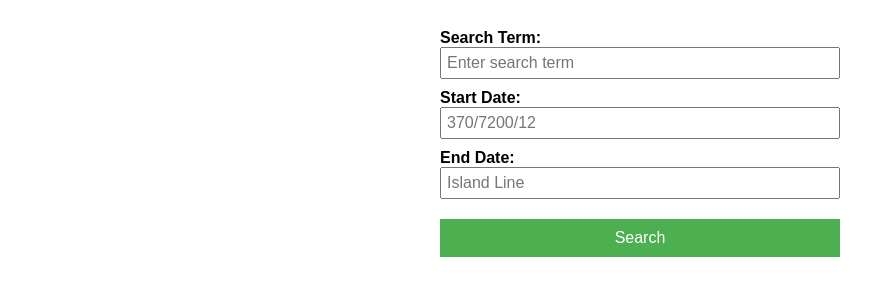
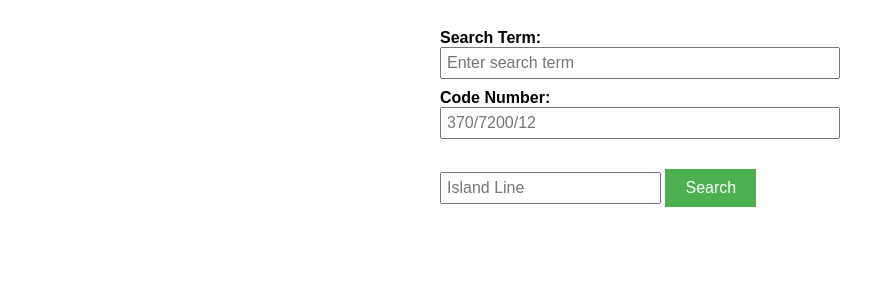
Before and after one commit to phyjcd20233/interAds, a plain HTML site: page index.html in a window 1280 px wide. Shown: the part 61-356 px from the top of the page, without its empty margins (0-881 px from the left). Drawn offline with Linux system fonts and the light colour scheme.

Commit message:
Update index.html

```diff
--- a/index.html
+++ b/index.html
@@ -42,10 +42,10 @@
     <label for="search-term">Search Term:</label>
     <input type="text" id="search-term" name="search-term" placeholder="Enter search term">
 
-    <label for="start-date">Start Date:</label>
+    <label for="start-date">Code Number:</label>
     <input type="text" id="start-date" name="Code Number" placeholder="370/7200/12">
 
-    <label for="end-date">End Date:</label>
+    <label for="end-date"Line:</label>
     <input type="text" id="end-date" name="Line" placeholder="Island Line">
 
     <button type="button" onclick="performSearch()">Search</button>
```
